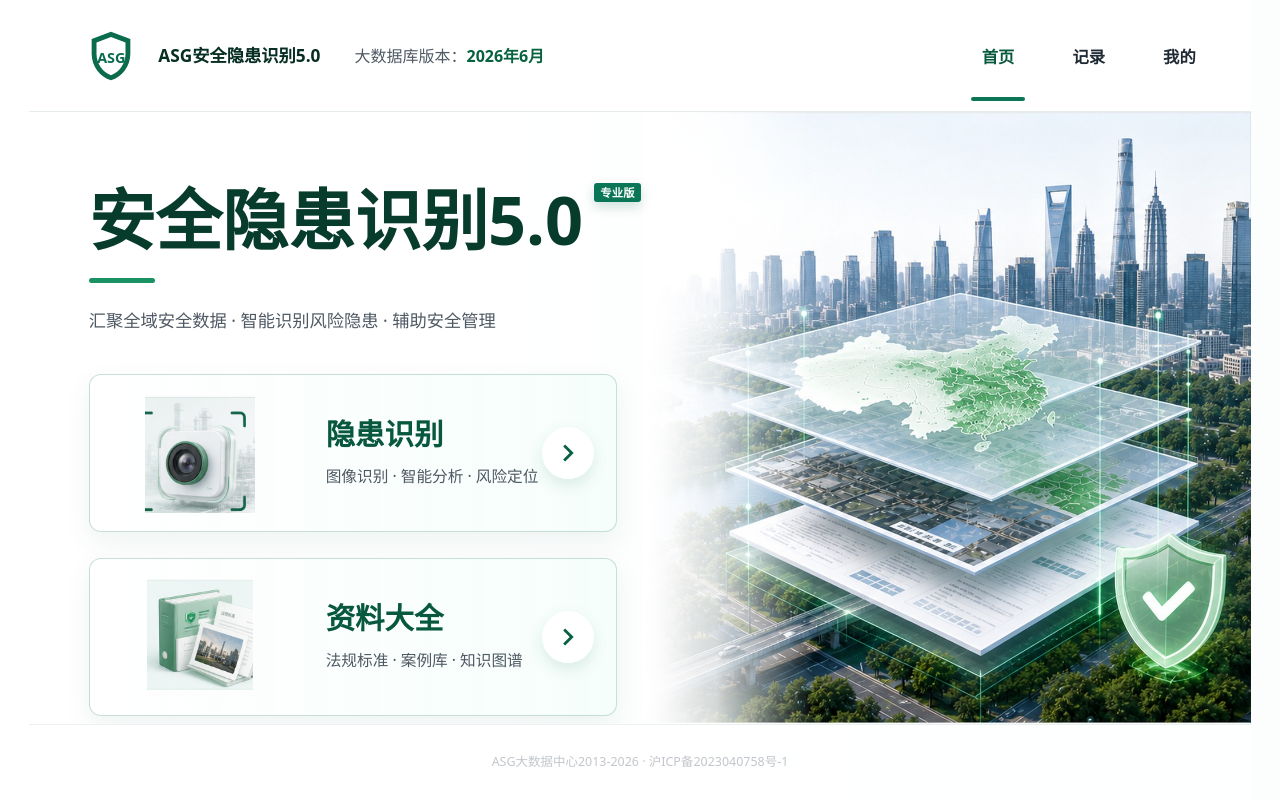
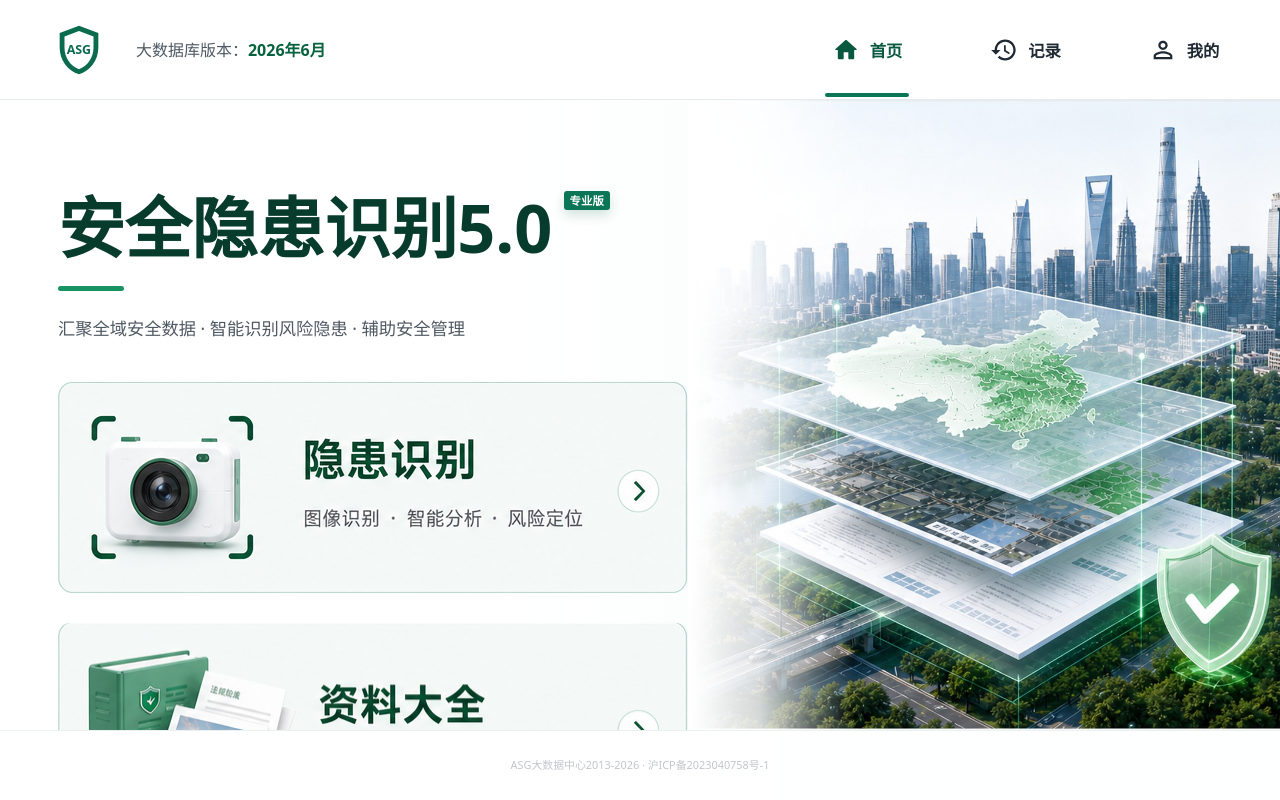
Before and after one commit to mabeibei-coser/asg100, a React (Vite) app: page / in a window 1280 px wide. Built offline with nearby package versions, Linux system fonts and the light colour scheme; no server answers.

Commit message:
style(asg): align homepage with approved mockup

```diff
--- a/package.json
+++ b/package.json
@@ -1,7 +1,7 @@
 {
   "name": "asg100",
   "private": true,
-  "version": "0.1.68",
+  "version": "0.1.69",
   "type": "module",
   "description": "安全隐患识别平台 5.0 专业版 - 隐患识别 + 短信登录 + VIP 会员 + 安防文档库",
   "scripts": {
--- a/src/App.jsx
+++ b/src/App.jsx
@@ -380,15 +380,23 @@ function HomeLanding({ onGoIdentify, onGoResources, onGoHistory, onGoProfile })
             <ShieldOutlinedIcon />
             <span>ASG</span>
           </span>
-          <strong>ASG安全隐患识别5.0</strong>
         </div>
         <div className="home-header-version">
           大数据库版本：<span>{currentMonthLabel()}</span>
         </div>
         <nav className="home-desktop-nav" aria-label="桌面导航">
-          <button className="is-active" type="button">首页</button>
-          <button type="button" onClick={onGoHistory}>记录</button>
-          <button type="button" onClick={onGoProfile}>我的</button>
+          <button className="is-active" type="button">
+            <HomeRoundedIcon />
+            <span>首页</span>
+          </button>
+          <button type="button" onClick={onGoHistory}>
+            <HistoryIcon />
+            <span>记录</span>
+          </button>
+          <button type="button" onClick={onGoProfile}>
+            <PersonOutlineOutlinedIcon />
+            <span>我的</span>
+          </button>
         </nav>
       </header>
 
--- a/src/styles/index.css
+++ b/src/styles/index.css
@@ -3992,3 +3992,100 @@ body::before {
 .app-surface.app-surface-no-mark::before {
   display: none !important;
 }
+
+/* Final homepage detail adjustments from the supplied desktop mockup. */
+.home-redesign-page {
+  grid-template-rows: 100px minmax(0, 1fr) 70px;
+}
+
+.home-desktop-header {
+  height: 100px;
+  gap: 28px;
+  padding: 0 clamp(40px, 3.9vw, 60px);
+}
+
+.home-brand-block {
+  gap: 0;
+}
+
+.home-brand-mark span {
+  left: 50%;
+  top: 50%;
+  font-size: 0.78rem;
+  line-height: 1;
+  letter-spacing: 0;
+  transform: translate(-50%, -46%);
+}
+
+.home-desktop-nav {
+  gap: clamp(52px, 5.2vw, 84px);
+}
+
+.home-desktop-nav button {
+  display: inline-flex;
+  align-items: center;
+  justify-content: center;
+  gap: 10px;
+  min-width: 92px;
+  height: 100%;
+  padding: 0;
+}
+
+.home-desktop-nav button svg {
+  font-size: 28px;
+}
+
+.home-desktop-nav button::after {
+  bottom: 2px;
+}
+
+.home-desktop-nav button:hover::after,
+.home-desktop-nav button.is-active::after {
+  width: 84px;
+}
+
+.home-legal-footer {
+  font-size: 0.68rem;
+}
+
+@media (min-width: 1180px) {
+  .home-redesign-main {
+    grid-template-columns: minmax(688px, 45.85vw) minmax(0, 1fr);
+  }
+
+  .home-hero-copy {
+    padding: clamp(94px, 10vh, 104px) 0 0 clamp(58px, 3.9vw, 60px);
+  }
+
+  .home-entry-list {
+    gap: 30px;
+    padding: clamp(34px, 4.8vh, 48px) 0 0 clamp(58px, 3.9vw, 60px);
+  }
+
+  .home-entry-card {
+    width: 630px;
+    max-width: calc(100vw - 96px);
+    min-height: 0;
+    aspect-ratio: 630 / 211;
+    grid-template-columns: 1fr;
+    gap: 0;
+    padding: 0;
+    border: 0;
+    border-radius: 12px;
+    background: center / 100% 100% no-repeat;
+    box-shadow: none;
+  }
+
+  .home-entry-card:nth-child(1) {
+    background-image: url('../assets/home-entry-desktop-identify.png');
+  }
+
+  .home-entry-card:nth-child(2) {
+    background-image: url('../assets/home-entry-desktop-docs.png');
+  }
+
+  .home-entry-card > * {
+    opacity: 0;
+    pointer-events: none;
+  }
+}
```
Also changed, not shown: src/assets/home-entry-desktop-docs.png (added), src/assets/home-entry-desktop-identify.png (added).
